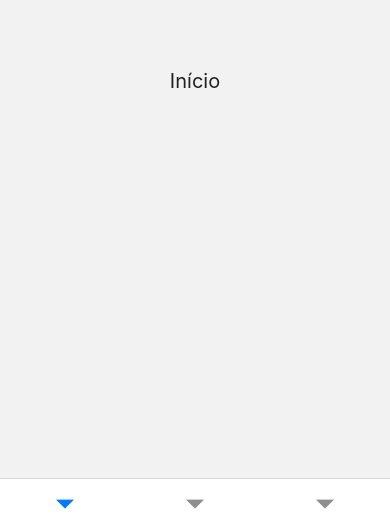
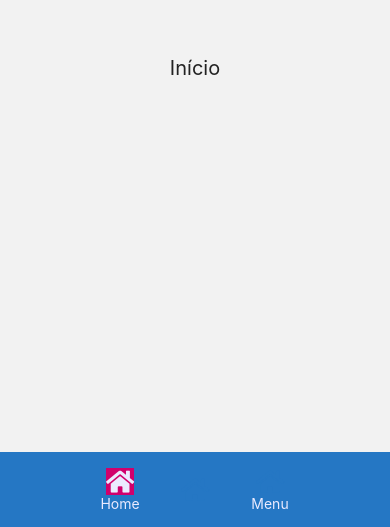
Before and after one commit to Phillip2608/NoomadService, a React Native app: screen / in a window 390 px wide. Shown: the part 317-844 px from the top of the page. Built offline with nearby package versions, Linux system fonts and the light colour scheme.

Commit message:
novo estilo dos tabItems, estilo incompleto e com bugs

```diff
--- /dev/null
+++ b/src/components/tabBar/CustomTabBar.js
@@ -0,0 +1,107 @@
+import { View, Text, TouchableOpacity } from "react-native";
+
+import FontAwesome from "@expo/vector-icons/FontAwesome5";
+import commonStyles from "../../commonStyles";
+
+export default function CustomTabBar({ state, descriptors, navigation }) {
+  const isBlue = state.routes.map((route, index) => {
+    const isFocused = state.index === index;
+    return (route.name === "Home" && isFocused) ||
+      (route.name === "AddService" && isFocused)
+      ? { color: commonStyles.colors.brancoPrincipal }
+      : route.name === "Menu" && isFocused
+      ? { color: commonStyles.colors.pretoPrincipal }
+      : {};
+  });
+
+  return (
+    <View
+      style={[
+        {
+          flexDirection: "row",
+          width: "100%",
+          height: 75,
+          justifyContent: "center",
+        },
+        state.routes.map((route, index) => {
+          const isFocused = state.index === index;
+
+          return (route.name === "Home" && isFocused) ||
+            (route.name === "AddService" && isFocused)
+            ? { backgroundColor: commonStyles.colors.azulPrincipal }
+            : route.name === "Menu" && isFocused
+            ? { backgroundColor: commonStyles.colors.brancoPrincipal }
+            : {};
+        }),
+      ]}
+    >
+      {state.routes.map((route, index) => {
+        const { options } = descriptors[route.key];
+        const label =
+          options.tabBarLabel !== undefined
+            ? options.tabBarLabel
+            : options.title !== undefined
+            ? options.title
+            : route.name;
+
+        const isFocused = state.index === index;
+
+        const onPress = () => {
+          const event = navigation.emit({
+            type: "tabPress",
+            target: route.key,
+            canPreventDefault: true,
+          });
+
+          if (!isFocused && !event.defaultPrevented) {
+            navigation.navigate({ name: route.name, merge: true });
+          }
+        };
+
+        const onLongPress = () => {
+          navigation.emit({
+            type: "tabLongPress",
+            target: route.key,
+          });
+        };
+
+        return (
+          <TouchableOpacity
+            accessibilityRole="button"
+            accessibilityState={isFocused ? { selected: true } : {}}
+            accessibilityLabel={options.tabBarAccessibilityLabel}
+            onPress={onPress}
+            key={route.key}
+            onLongPress={onLongPress}
+            style={[
+              { alignItems: "center", justifyContent: "center" },
+              route.name === "Home" && { width: 50 },
+              route.name === "Menu" && { width: 50 },
+              route.name === "AddService" && { width: 100 },
+            ]}
+          >
+            <View
+              style={[
+                isFocused && {
+                  backgroundColor: commonStyles.colors.rosaPrincipal,
+                },
+              ]}
+            >
+              <FontAwesome
+                name="home"
+                size={25}
+                color={
+                  isFocused
+                    ? commonStyles.colors.brancoPrincipal
+                    : commonStyles.colors.azulPrincipal
+                }
+              />
+            </View>
+
+            <Text style={isBlue}>{label !== "AddService" ? label : ""}</Text>
+          </TouchableOpacity>
+        );
+      })}
+    </View>
+  );
+}
--- a/src/routes/tab.routes.js
+++ b/src/routes/tab.routes.js
@@ -3,12 +3,14 @@ import { createBottomTabNavigator } from "@react-navigation/bottom-tabs";
 import Home from "../screens/Home";
 import AddService from "../screens/AddService";
 import Menu from "../screens/Menu";
+import CustomTabBar from "../components/tabBar/CustomTabBar";
 
 const Tab = createBottomTabNavigator();
 
 export default function TabRoutes() {
   return (
     <Tab.Navigator
+      tabBar={(props) => <CustomTabBar {...props} />}
       screenOptions={{
         freezeOnBlur: true,
         headerShown: false,
```
